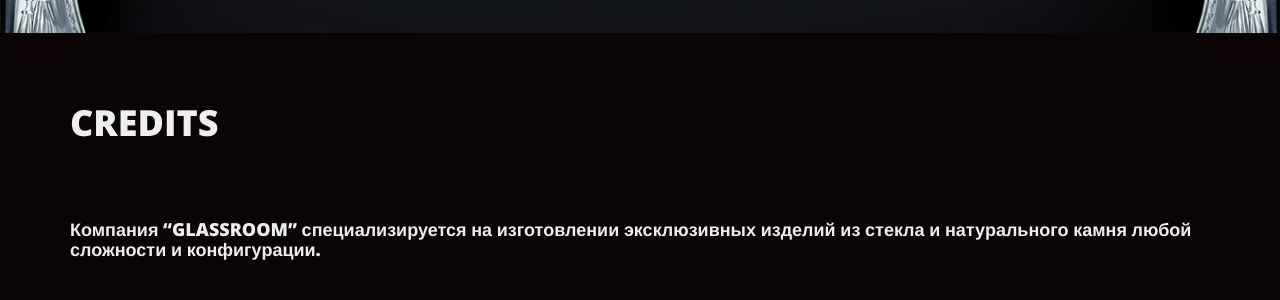
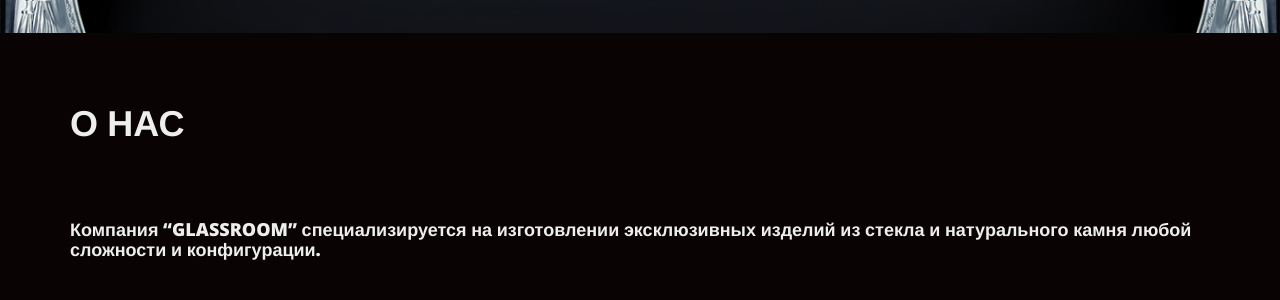
Before and after one commit to Magnum800/glassroom, a Jekyll site: the page built from about/index.html, in a window 1280 px wide. Shown: the part 301-601 px from the top of the page. Built offline with Jekyll 4.4.1, drawn with Linux system fonts in a browser that asks for light colours; nearby versions of some CDN libraries.

Commit message:
Update index.html

```diff
--- a/about/index.html
+++ b/about/index.html
@@ -6,14 +6,14 @@
 header-img: "img/about-bg.jpg"
 ---
 
-<h1>CREDITS</h1>
+<h1>О НАС</h1>
 <br>
 <br>
-<h4>Компания “GLASSROOM” специализируется на изготовлении эксклюзивных изделий из стекла и натурального камня любой сложности и конфигурации.</h4>
+<h4>  Компания “GLASSROOM” специализируется на изготовлении эксклюзивных изделий из стекла и натурального камня любой сложности и конфигурации.</h4>
 <br>
-<h4>Основные виды продукции: входные группы, двери, вставки в деревянные двери, межкомнатные перегородки, обеденные и журнальные столы, лестничные ограждения, ступени и их элементы, декоративные колонны, зеркала и обрамление, различные элементы декора, сувенирная продукция и т.д.</h4>
+<h4>  Основные виды продукции: входные группы, двери, вставки в деревянные двери, межкомнатные перегородки, обеденные и журнальные столы, лестничные ограждения, ступени и их элементы, декоративные колонны, зеркала и обрамление, различные элементы декора, сувенирная продукция и т.д.</h4>
 <br>
-<h4>Комбинация высокотехнологичного оборудования и художественных навыков наших мастеров, позволяет реализовать любые дизайнерские идеи. Индивидуальный подход к клиенту.</h4>
+<h4>  Комбинация высокотехнологичного оборудования и художественных навыков наших мастеров, позволяет реализовать любые дизайнерские идеи. Индивидуальный подход к клиенту.</h4>
 <br>
 <h4>www.glassroom.com.ua</h4>
 <h4>e-mail: glassroom.office@gmail.com</h4>
```
